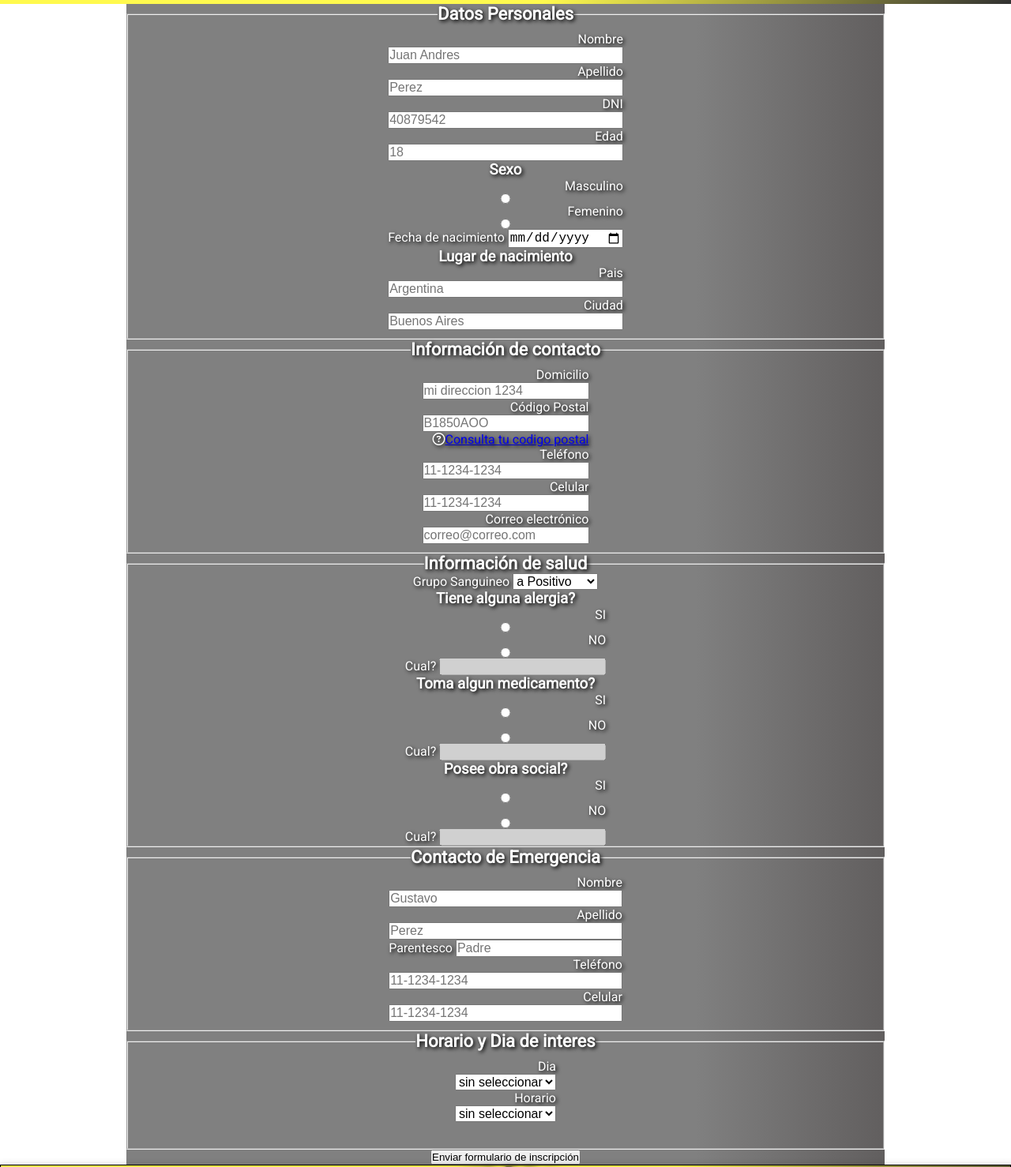
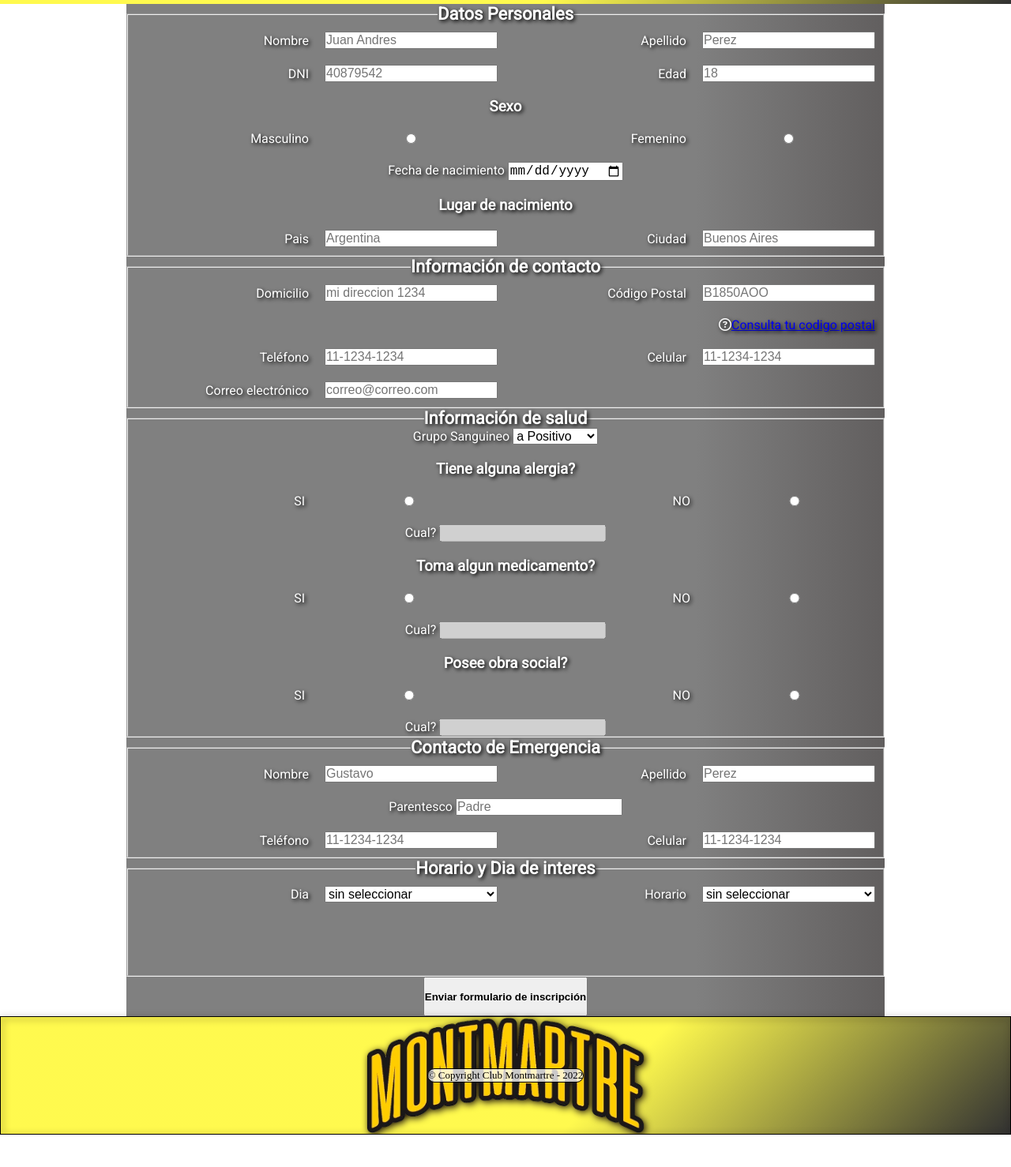
Before and after one commit to emmanuelcastro/Club-de-Basquet, a plain HTML site: page formulario.html in a window 1280 px wide. Shown: the part 203-1681 px from the top of the page at 79% size. After the commit the page ends 1640 px from the top, so only its background shows below. Drawn offline with Linux system fonts and the light colour scheme.

Commit message:
Se actualizaron los nombres de las clases en los elementos que contenian colx4, col-gap-20, row-gap-20, span4col para que coincidan con los cambios en style-home.css

```diff
--- a/formulario.html
+++ b/formulario.html
@@ -24,7 +24,7 @@
     </header>
     <main id="main">
         <form id="inscripcion" action="" >
-            <fieldset id="datos-personales" class="grid colx4 col-gap-20 row-gap-20 padding-all-10">
+            <fieldset id="datos-personales" class="grid cols col-gap row-gap padding-all-10">
                     <legend>Datos Personales</legend>
                     <label class="jtfy-flex-end" for="nombre">Nombre</label>
                     <input type="text" id="nombre" name="nombre" maxlength="25" placeholder="Juan Andres">
@@ -35,28 +35,28 @@
                     <input type="text" id="dni" name="dni" maxlength="8" placeholder="40879542">
                     <label class="jtfy-flex-end" for="edad">Edad</label>
                     <input type="text" id="edad" name="edad" maxlength="3" placeholder="18">
-                    <h3 class="span4col jtfy-center">Sexo</h3>
+                    <h3 class="span-cols jtfy-center">Sexo</h3>
                     <label class="jtfy-flex-end" for="masc">Masculino</label>
                     <input type="radio" id="masc" name="sexo" value="masc">
                     <label class="jtfy-flex-end" for="fem">Femenino</label>
                     <input type="radio" id="fem" name="sexo" value="fem">
-                    <div class="span4col jtfy-center">
+                    <div class="span-cols jtfy-center">
                         <label for="fecha-nacimiento">Fecha de nacimiento</label>
                         <input type="date" id="fecha-nacimiento" name="fecha-nacimiento">
                     </div>
-                    <h3 class="span4col jtfy-center">Lugar de nacimiento</h3>
+                    <h3 class="span-cols jtfy-center">Lugar de nacimiento</h3>
                     <label class="jtfy-flex-end" for="pais-nacimiento">Pais</label>
                     <input type="text" id="pais-nacimiento" name="pais-nacimiento" maxlength="15" placeholder="Argentina">
                     <label class="jtfy-flex-end" for="ciudad-nacimiento">Ciudad</label>
                     <input type="text" id="ciudad-nacimiento" name="ciudad-nacimiento" maxlength="40" placeholder="Buenos Aires">
             </fieldset>
-            <fieldset id="informacion-de-contacto" class="grid colx4 col-gap-20 row-gap-20 padding-all-10"">
+            <fieldset id="informacion-de-contacto" class="grid cols col-gap row-gap padding-all-10"">
                 <legend>Información de contacto</legend>
                 <label class="jtfy-flex-end" for="domicilio">Domicilio</label>
                 <input type="text" id="domicilio"  name="domicilio" maxlength="50" placeholder="mi direccion 1234">
                 <label class="jtfy-flex-end" for="cod-postal">Código Postal</label>
                 <input type="text" id="cod-postal" name="cod-postal" maxlength="8" placeholder="B1850AOO">
-                <p class="span4col jtfy-flex-end"><i id="ayuda--cod-postal" class="fa-regular fa-circle-question"></i><a href="https://www.correoargentino.com.ar/formularios/cpa" target="_blank">Consulta tu codigo postal</a></p>
+                <p class="span-cols jtfy-flex-end"><i id="ayuda--cod-postal" class="fa-regular fa-circle-question"></i><a href="https://www.correoargentino.com.ar/formularios/cpa" target="_blank">Consulta tu codigo postal</a></p>
                 <label class="jtfy-flex-end" for="tel-fijo">Teléfono</label>
                 <input type="tel" id="tel-fijo" name="tel-fijo" maxlength="12" placeholder="11-1234-1234">
                 <label class="jtfy-flex-end" for="tel-movil">Celular</label>
@@ -64,9 +64,9 @@
                 <label class="jtfy-flex-end" for="email">Correo electrónico</label>
                 <input id="email" type="email" name="email" placeholder="correo@correo.com">
             </fieldset>
-            <fieldset id="informacion-de-salud" class="grid colx4 col-gap-20 row-gap-20">
+            <fieldset id="informacion-de-salud" class="grid cols col-gap row-gap">
                 <legend>Información de salud</legend>
-                <div class="jtfy-center span4col">
+                <div class="jtfy-center span-cols">
                     <label for="grupo-sanguineo">Grupo Sanguineo</label>
                     <select id="grupo-sanguineo" name="grupo-sanguineo">
                         <option value="0-pos">0 Positivo</option>
@@ -79,41 +79,41 @@
                         <option value="ab-neg">ab Negativo</option>
                     </select>
                 </div>
-                <h3 class="span4col jtfy-center">Tiene alguna alergia?</h3>
+                <h3 class="span-cols jtfy-center">Tiene alguna alergia?</h3>
                 <label class="jtfy-flex-end" for="alergia-si">SI</label>
                 <input type="radio" id="alergia-si" name="alergia" value="si">
                 <label class="jtfy-flex-end" for="alergia-no">NO</label>
                 <input type="radio" id="alergia-no" name="alergia" value="no">
-                <div class="span4col jtfy-center">
+                <div class="span-cols jtfy-center">
                     <label for="alergia-tipo">Cual?</label>
                     <input type="text" id="alergia-tipo" name="alergia-tipo" maxlength="40" disabled>
                 </div>
-                <h3 class="span4col jtfy-center">Toma algun medicamento?</h3>
+                <h3 class="span-cols jtfy-center">Toma algun medicamento?</h3>
                 <label class="jtfy-flex-end" for="medicacion-si">SI</label>
                 <input type="radio" id="medicacion-si" name="medicacion" value="si">
                 <label class="jtfy-flex-end" for="medicacion-no">NO</label>
                 <input type="radio" id="medicacion-no" name="medicacion" value="no">
-                <div class="span4col jtfy-center">
+                <div class="span-cols jtfy-center">
                     <label for="medicacion-tipo">Cual?</label>
                     <input type="text" id="medicacion-tipo" name="medicacion-tipo" maxlength="25" disabled>
                 </div>
-                <h3 class="span4col jtfy-center">Posee obra social?</h3>
+                <h3 class="span-cols jtfy-center">Posee obra social?</h3>
                 <label class="jtfy-flex-end" for="obras-si">SI</label>
                 <input type="radio" id="obra-sc-si" value="si" name="obra-sc">
                 <label class="jtfy-flex-end" for="obra-sc-no">NO</label>
                 <input type="radio" id="obra-sc-no" value="no" name="obra-sc">
-                <div class="span4col jtfy-center">
+                <div class="span-cols jtfy-center">
                     <label for="obra-sc-tipo">Cual?</label>
                     <input type="text" id="obra-sc-tipo" name="obra-sc-tipo" maxlength="25" disabled>
                 </div>
             </fieldset>
-            <fieldset id="contacto-emergencia" class="grid colx4 col-gap-20 row-gap-20 padding-all-10">
+            <fieldset id="contacto-emergencia" class="grid cols col-gap row-gap padding-all-10">
                 <legend>Contacto de Emergencia</legend>
                 <label class="jtfy-flex-end" for="nombre-emerg">Nombre</label>
                 <input type="text" id="nombre-emerg" name="nombre-emerg" maxlength="25" placeholder="Gustavo">
                 <label class="jtfy-flex-end" for="apellido-emerg">Apellido</label>
                 <input type="text" id="apellido-emerg" name="apellido-emerg" maxlength="25" placeholder="Perez">
-                <div class="span4col jtfy-center">
+                <div class="span-cols jtfy-center">
                     <label for="paren-emerg">Parentesco</label>
                     <input type="text" id="paren-emerg" name="paren-emerg" maxlength="15" placeholder="Padre">
                 </div>
@@ -122,7 +122,7 @@
                 <label class="jtfy-flex-end" for="tel-movil-emerg">Celular</label>
                 <input type="tel" id="tel-movil-emerg" name="tel-movil-emerg" maxlength="12" placeholder="11-1234-1234">
             </fieldset>
-            <fieldset id="horario-dia-interes" class="grid colx4 col-gap-20 row-gap-20 padding-all-10"">
+            <fieldset id="horario-dia-interes" class="grid cols col-gap row-gap padding-all-10">
                 <legend>Horario y Dia de interes</legend>
                 <label class="jtfy-flex-end" for="dia-interes">Dia</label>
                 <select name="dia-interes" id="dia-interes">
@@ -141,8 +141,8 @@
                     <option value="12-14">12:00-14:00</option>
                 </select>
             </fieldset>
-            <div class="grid colx4">
-                <button type="submit" form="inscripcion" class="span4col jtfy-center">Enviar formulario de inscripción</button>
+            <div class="grid cols">
+                <button id="submit-button" type="submit" form="inscripcion" class="span-cols jtfy-center">Enviar formulario de inscripción</button>
             </div>
         </form>
     </main>
```
